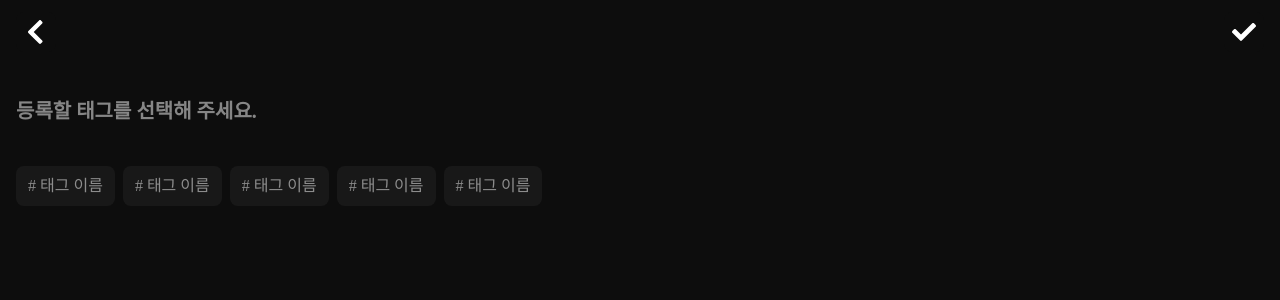
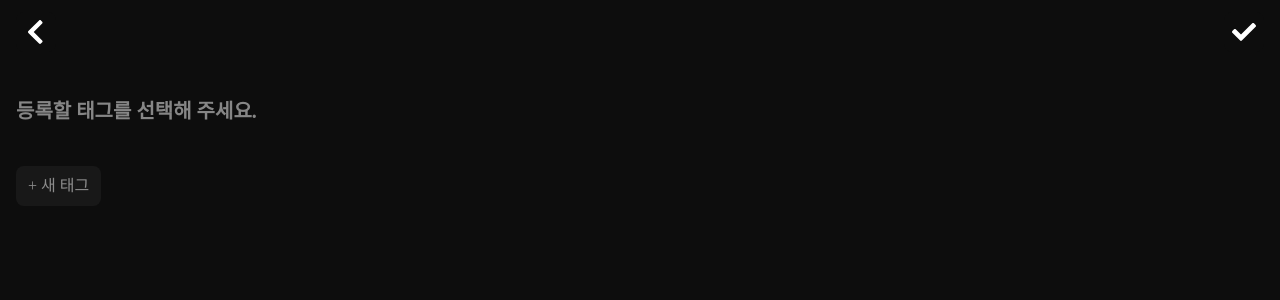
Before and after one commit to weirdry/react-memo, a React (Create React App) app: page /select-tag in a window 1280 px wide. Shown: the top 300 px of the page. Built offline with nearby package versions, Linux system fonts and the light colour scheme; a web font is replaced by a local one.

Commit message:
Add tag to memo, remove tag from memo functionalities added

```diff
--- a/src/components/chip/chip.component.tsx
+++ b/src/components/chip/chip.component.tsx
@@ -1,4 +1,4 @@
-import { MouseEvent, ElementType } from 'react'
+import { MouseEvent, ElementType, ChangeEvent } from 'react'
 
 import selectIcon from '../../assets/icons/iconSelector'
 
@@ -15,8 +15,10 @@ type ChipProps = {
 	text: string
 	count?: number
 	checked?: boolean
+	disabled?: boolean
 	deletable: boolean
 	handleClick?: (e: MouseEvent<HTMLDivElement>) => void
+	handleChange?: (e: ChangeEvent<HTMLInputElement>) => void
 }
 
 const selectChipSize = (chipSize: ChipSize): ElementType => {
@@ -37,8 +39,10 @@ export default function Chip(props: ChipProps) {
 		text,
 		count,
 		checked,
+		disabled,
 		deletable,
 		handleClick,
+		handleChange,
 	} = props
 
 	const SelectedChip = selectChipSize(chipSize)
@@ -52,6 +56,8 @@ export default function Chip(props: ChipProps) {
 					defaultChecked={checked}
 					name="tag"
 					value={isDefault ? '' : text}
+					onChange={handleChange}
+					disabled={disabled}
 				/>
 			)}
 			<ContentsContainer
--- a/src/components/chip/chip.styles.ts
+++ b/src/components/chip/chip.styles.ts
@@ -105,7 +105,9 @@ export const ChipSm = styled(ChipContainer)`
 	input:checked + ${ContentsContainer} {
 		background-color: var(--colour-chip-inverted-background-inactive);
 		box-shadow: none;
-		color: var(--colour-chip-inverted-on-background-active);
+		.texts-container span.text {
+			color: var(--colour-chip-inverted-on-background-active);
+		}
 		.texts-container span.symbol {
 			color: var(--colour-chip-inverted-on-background-inactive);
 		}
--- a/src/components/memo-details/memo-details.component.tsx
+++ b/src/components/memo-details/memo-details.component.tsx
@@ -31,7 +31,7 @@ export default function MemoDetails(props: MemoDetailsProps) {
 					/>
 					<span>{memo?.createdAt}</span>
 				</div>
-				<TagList />
+				<TagList memo={memo} />
 				<Input
 					inputType="body"
 					placeholder="내용을 입력해 주세요."
--- a/src/components/memo-item/memo-item.component.tsx
+++ b/src/components/memo-item/memo-item.component.tsx
@@ -40,6 +40,7 @@ export default function MemoItem({ memo }: MemoItemProps) {
 	const bind = useLongPress(handleLongTap, {
 		onStart: () => setIsLongPressed(true),
 		onCancel: () => setIsLongPressed(false),
+		cancelOnMovement: 10,
 	})
 
 	return (
--- a/src/components/tag-list/tag-list.component.tsx
+++ b/src/components/tag-list/tag-list.component.tsx
@@ -28,6 +28,8 @@ export default function TagList(props: TagListProps) {
 						chipSize="sm"
 						chipType="checkbox"
 						text={storedTag.name}
+						checked
+						disabled
 					/>
 				))}
 
@@ -35,7 +37,7 @@ export default function TagList(props: TagListProps) {
 				chipSize="sm"
 				chipType="button"
 				symbol="+"
-				text="태그 등록"
+				text="태그 편집"
 				handleClick={handleViewTag}
 			/>
 		</TagListContainer>
--- a/src/routes/select-tag/select-tag.component.tsx
+++ b/src/routes/select-tag/select-tag.component.tsx
@@ -1,6 +1,14 @@
-import { MouseEvent, FormEvent } from 'react'
+import { MouseEvent, FormEvent, ChangeEvent } from 'react'
+import { useNavigate } from 'react-router-dom'
 
-import { useNavigate } from 'react-router-dom'
+import { useAppSelector, useAppDispatch } from '../../store/hooks'
+import {
+	selectMemoisedMemoList,
+	resetTag,
+	addTagToMemo,
+	removeTagFromMemo,
+	editMemo,
+} from '../../store/memo/memoSlice'
 
 import ToolBar from '../../components/tool-bar/tool-bar.component'
 import IconButton from '../../components/icon-button/icon-button.component'
@@ -9,12 +17,37 @@ import Chip from '../../components/chip/chip.component'
 import { SelectTagContainer } from './select-tag.styles'
 
 export default function SelectTag() {
+	const { memo, tagList } = useAppSelector(selectMemoisedMemoList)
+
 	const navigate = useNavigate()
+	const dispatch = useAppDispatch()
 
 	const handleBackwards = (e: MouseEvent<HTMLButtonElement>) => navigate(-1)
 
+	const handleCreateTag = (e: MouseEvent<HTMLDivElement>): void => {
+		dispatch(resetTag())
+		navigate('/create-tag')
+	}
+
+	const handleSelectTag = (e: ChangeEvent<HTMLInputElement>): void => {
+		if (e.target.checked) {
+			dispatch(addTagToMemo(e.target.value))
+		} else if (!e.target.checked) {
+			dispatch(removeTagFromMemo(e.target.value))
+		}
+	}
+
+	const isSelectedTag = (tagName: string): boolean => {
+		return memo.memoTag.find((storedTag) => storedTag.name === tagName)
+			? true
+			: false
+	}
+
 	const handleSubmit = (e: FormEvent<HTMLFormElement>) => {
 		e.preventDefault()
+
+		dispatch(editMemo)
+		navigate(-1)
 	}
 
 	return (
@@ -30,11 +63,20 @@ export default function SelectTag() {
 				<h2>등록할 태그를 선택해 주세요.</h2>
 
 				<div className="tags-container">
-					<Chip />
-					<Chip />
-					<Chip />
-					<Chip />
-					<Chip />
+					{tagList.map((storedTag, index) => (
+						<Chip
+							key={index}
+							text={storedTag.name}
+							handleChange={handleSelectTag}
+							checked={isSelectedTag(storedTag.name)}
+						/>
+					))}
+					<Chip
+						chipType="button"
+						symbol="+"
+						text="새 태그"
+						handleClick={handleCreateTag}
+					/>
 				</div>
 			</div>
 		</SelectTagContainer>
--- a/src/store/memo/memoSlice.ts
+++ b/src/store/memo/memoSlice.ts
@@ -168,6 +168,7 @@ export const editMemo = (
 			body: memo.body,
 			createdAt: memo.createdAt,
 			isPinned: memo.isPinned,
+			memoTag: memo.memoTag,
 		}
 	}
 	dispatch(setMemoList(copyList))
@@ -199,4 +200,27 @@ export const addTag = (dispatch: AppDispatch, getState: GetAppState) => {
 	dispatch(setTagList(newTagList))
 }
 
+export const addTagToMemo =
+	(tagNameToAdd: string) => (dispatch: AppDispatch, getState: GetAppState) => {
+		const { memo } = selectMemoisedMemoList(getState())
+
+		if (memo.memoTag.find((storedTag) => storedTag.name === tagNameToAdd))
+			return
+
+		const newMemoTag = [...memo.memoTag, { name: tagNameToAdd }]
+
+		dispatch(setMemo({ ...memo, memoTag: newMemoTag }))
+	}
+
+export const removeTagFromMemo =
+	(tagNameToRemove: string) =>
+	(dispatch: AppDispatch, getState: GetAppState) => {
+		const { memo } = selectMemoisedMemoList(getState())
+		const newMemoTag = memo.memoTag.filter(
+			(storedTag) => storedTag.name !== tagNameToRemove,
+		)
+
+		dispatch(setMemo({ ...memo, memoTag: newMemoTag }))
+	}
+
 export default memoSlice.reducer
```
